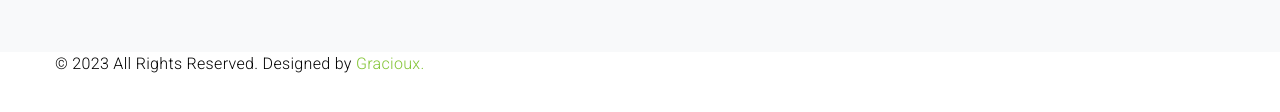
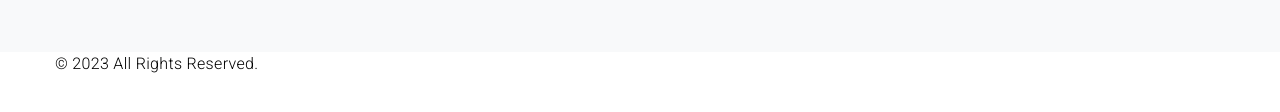
Before and after one commit to GraciouxMbanugo/Blog-site, a plain HTML site: page site/contact_us.html in a window 1280 px wide. Shown: the part 1422-1534 px from the top of the page. Drawn offline with Linux system fonts and the light colour scheme.

Commit message:
styles settings

```diff
--- a/site/contact_us.html
+++ b/site/contact_us.html
@@ -415,10 +415,10 @@
 					<div class="container">
 						<p>
 							&#169; <span class="copyright-year"></span> All Rights Reserved.
-							Designed by
-							<a href="https://www.templatemonster.com/products/author/Gracioux/"
+
+							<!-- <a href="https://www.templatemonster.com/products/author/Gracioux/"
 								>Gracioux.</a
-							>
+							> -->
 						</p>
 					</div>
 				</section>
```
Also changed, not shown: 1 other file.
